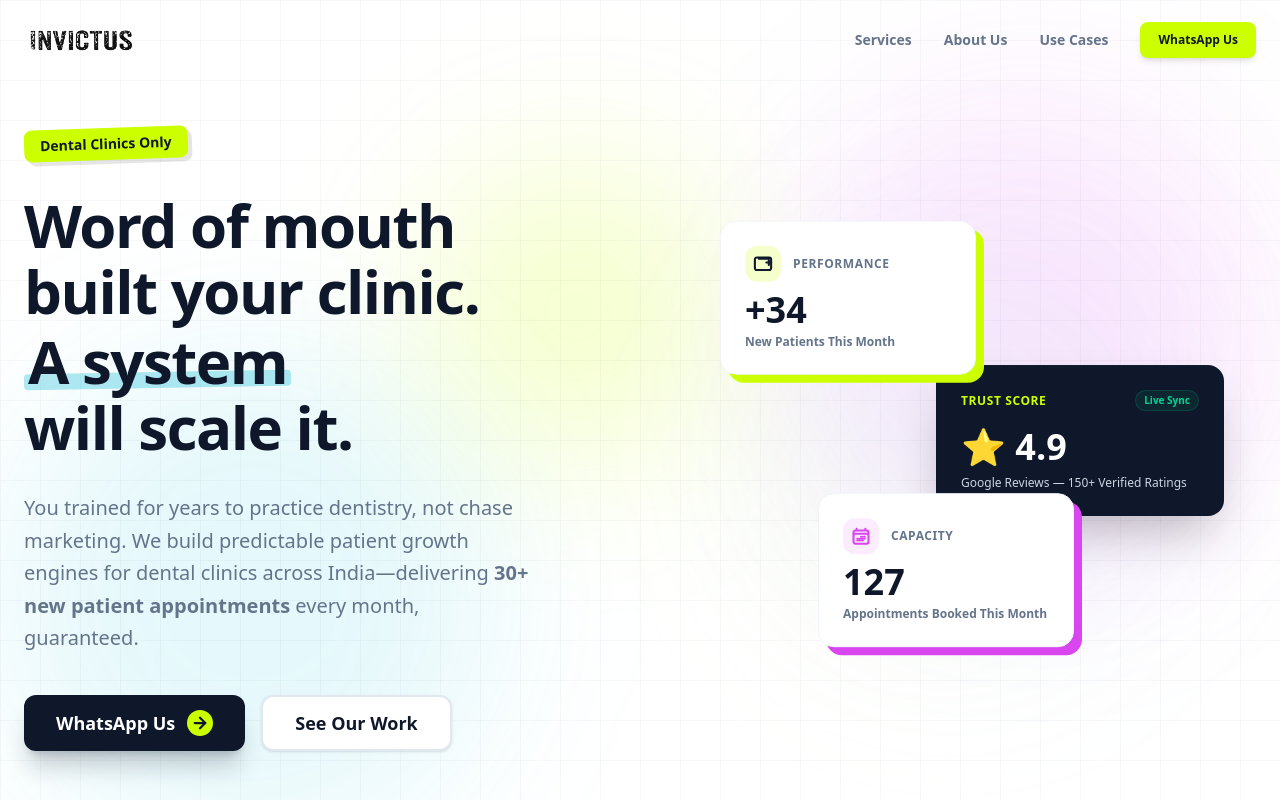
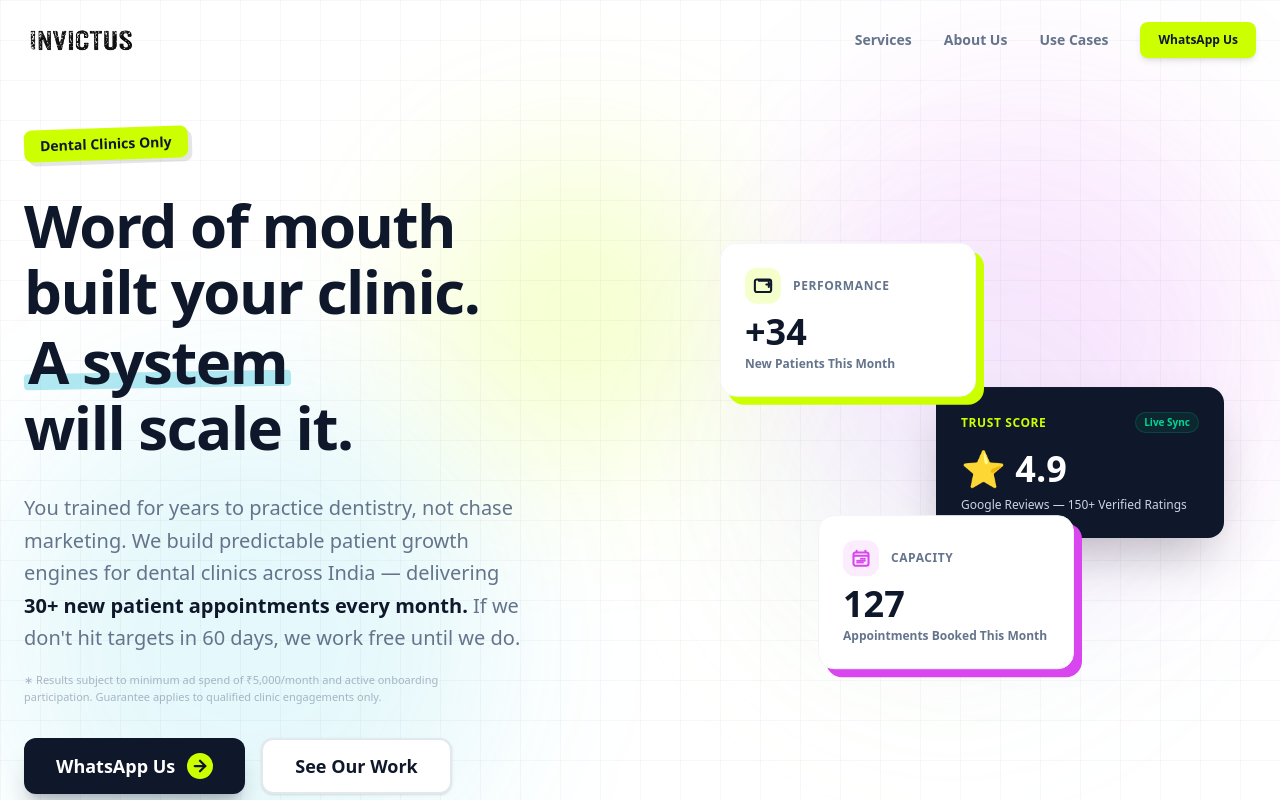
Before and after one commit to jarvis-invictus/dental-invictus-ai-site, a Next.js app: page / in a window 1280 px wide. Shown: the top 800 px of the page. Built offline with nearby package versions, Linux system fonts and the light colour scheme.

Commit message:
fix(p2-5): guarantee Option B with micro disclaimer — 60-day free work clause + ad spend/onboarding conditions

```diff
--- a/app/page.tsx
+++ b/app/page.tsx
@@ -47,8 +47,13 @@ export default function Home() {
               will scale it.
             </h1>
 
-            <p className="text-xl text-bond-gray mb-10 leading-relaxed max-w-lg font-medium">
-              You trained for years to practice dentistry, not chase marketing. We build predictable patient growth engines for dental clinics across India—delivering <strong>30+ new patient appointments</strong> every month, guaranteed.
+            <p className="text-xl text-bond-gray mb-4 leading-relaxed max-w-lg font-medium">
+              You trained for years to practice dentistry, not chase marketing. We build predictable patient growth engines for dental clinics across India — delivering <strong className="text-bond-navy">30+ new patient appointments every month.</strong> If we don&apos;t hit targets in 60 days, we work free until we do.
+            </p>
+
+            {/* Micro disclaimer — visible but not distracting */}
+            <p className="text-[11px] text-bond-gray/50 mb-8 max-w-md leading-relaxed">
+              ∗ Results subject to minimum ad spend of ₹5,000/month and active onboarding participation. Guarantee applies to qualified clinic engagements only.
             </p>
 
             <div className="flex flex-col sm:flex-row gap-4 items-start z-10 relative">
```
